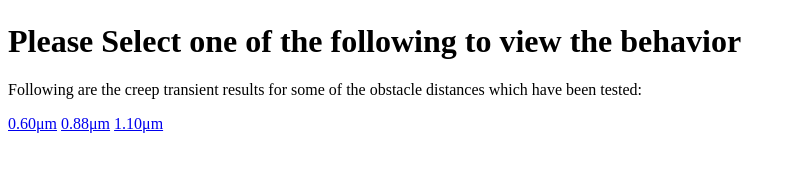
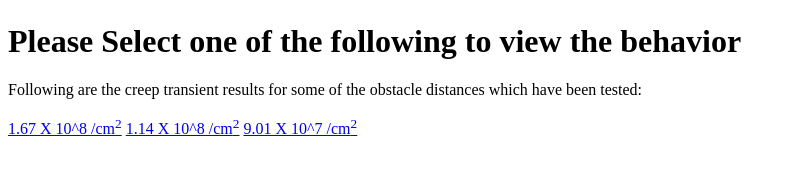
Before and after one commit to virtual-labs/exp-obstacle-density-iitk, a plain HTML site: page experiment/simulation/index.html in a window 1280 px wide. Shown: the part 433-608 px from the top of the page, without its empty margins (0-796 px from the left). Drawn offline with Linux system fonts and the light colour scheme.

Commit message:
Update index.html

```diff
--- a/experiment/simulation/index.html
+++ b/experiment/simulation/index.html
@@ -11,9 +11,9 @@
 	<img src="images/exp.jpg"><br>
 	<h1>Please Select one of the following to view the behavior</h1>
 	<p>Following are the creep transient results for some of the obstacle distances which have been tested:</p>
-	<a href="images/0.68um.jpg" target="_blank">0.60μm</a>
-	<a href="images/0.88um.jpg" target="_blank">0.88μm</a>
-	<a href="images/1.10um.jpg" target="_blank">1.10μm</a><br><br>
+		<a href="images/1.14.jpg" target="_blank">1.67 X 10^8 /cm<sup>2</sup></a>
+		<a href="images/1.67.jpg" target="_blank">1.14 X 10^8 /cm<sup>2</sup></a>
+		<a href="images/9.10.jpg" target="_blank">9.01 X 10^7 /cm<sup>2</sup></a><br><br>
 	</div>
 	<!-- Add JS at the bottom of HTML file -->
         <script src="./js/main.js"></script>
```
